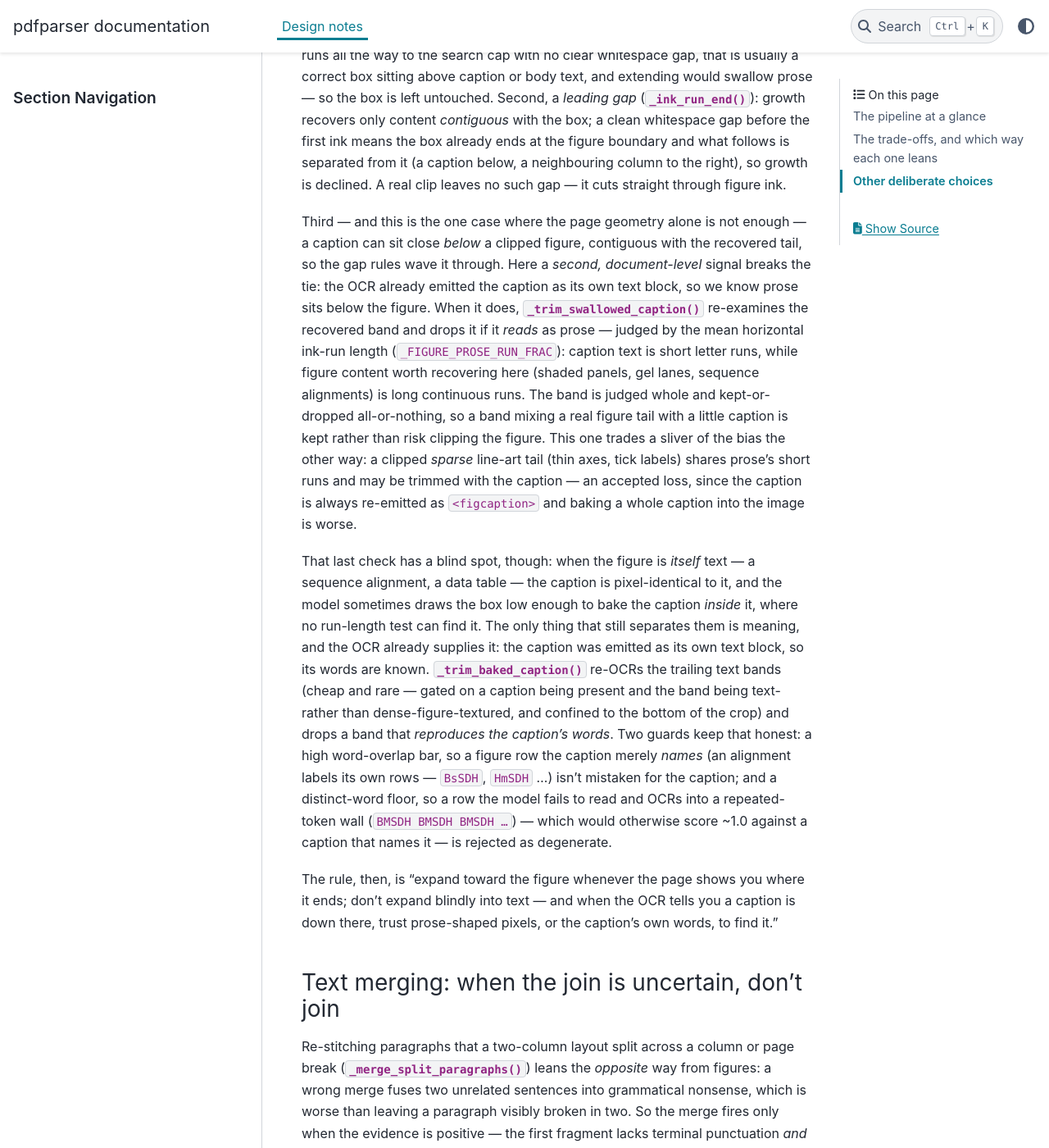
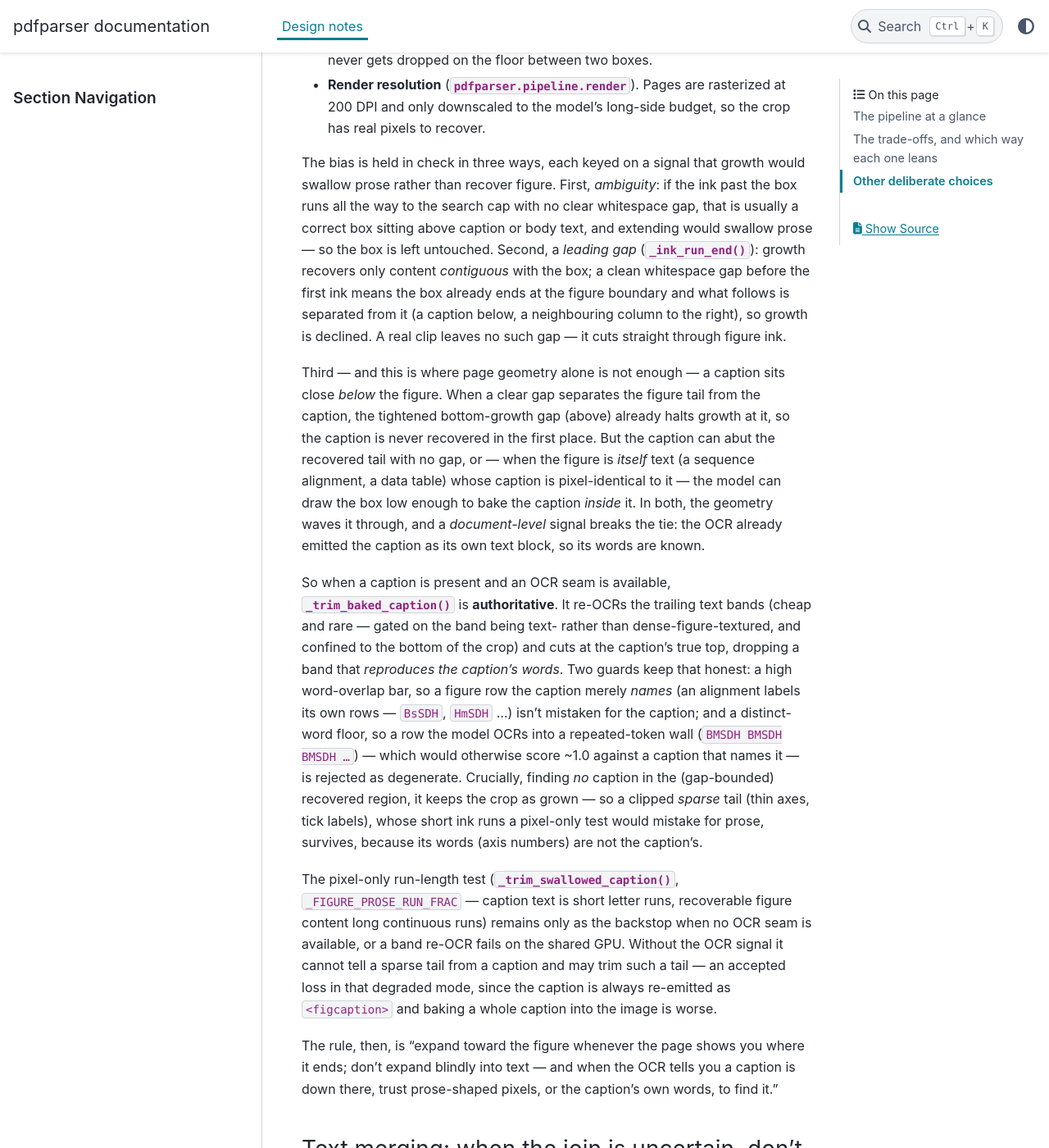
Before and after one commit to manuquadros/pdfparser, a Sphinx documentation site: the page built from docs/design.rst, in a window 1280 px wide and 1400 px high, scrolled down 2595 px. Shown: the whole window at 82% size. Built offline with Sphinx 7.4.7 and the PyData theme 0.15.4, drawn with Linux system fonts in a browser that asks for light colours; pages that are not in the unit, such as notebooks, are missing from menus; some of the changed text lies outside the part shown.

Commit message:
fix: recover figure left edge and clipped bottom tail above a caption

```diff
--- a/docs/design.rst
+++ b/docs/design.rst
@@ -81,16 +81,25 @@
 disagree, the code leans toward **including too much rather than too little**, and
 that bias is intentional.  It shows up in three places:
 
-* **Bottom and right recovery**
+* **Bottom, left and right recovery**
   (:func:`~pdfparser.pipeline.figures._extend_bottom_to_content`,
-  :func:`~pdfparser.pipeline.figures._extend_right_to_content`).
-  The model's box routinely clips the bottom — and, for a wide figure, the right
-  edge — of a figure.  Rather than trust the box, the crop grows over figure
-  content and stops at the whitespace gap beyond it (the space before the caption
-  below, or the page margin / inter-column gutter to the right).  The "is this
-  line blank?" threshold (``_FIGURE_BLANK_LINE_FRAC``) is kept near-empty on
+  :func:`~pdfparser.pipeline.figures._extend_right_to_content`,
+  :func:`~pdfparser.pipeline.figures._extend_left_to_content`).
+  The model's box routinely clips a figure's edges — most often the bottom, but
+  either side too (a wide figure's right edge, a plot's left axis line).  Rather
+  than trust the box, the crop grows over figure content and stops at the
+  whitespace gap beyond it (the space before the caption below, or the page margin
+  / inter-column gutter to either side).  All three edges share one body
+  (:func:`~pdfparser.pipeline.figures._grow_edge_offset`); the left edge reverses
+  the ink profile so the scan always runs outward from the edge.  The **top** edge
+  is deliberately *not* grown — the model does not clip tops in practice, and a
+  top-grown crop would reach up into the title/prose above the figure.  The "is
+  this line blank?" threshold (``_FIGURE_BLANK_LINE_FRAC``) is kept near-empty on
   purpose: a sparse figure line — a thin axis, content narrower than the box —
   must count as *content* so growth doesn't stop early and behead the figure.
+  When a caption follows the figure, bottom growth tightens its stop gap to the
+  smaller ``_FIGURE_BLOCK_GAP_FRAC`` so it halts at the figure↔caption gap rather
+  than stepping over it into the caption.
 
 * **Over-segmentation merge**
   (:func:`~pdfparser.pipeline.figures._cluster_figure_boxes`,
@@ -114,37 +123,39 @@
 caption below, a neighbouring column to the right), so growth is declined.  A real
 clip leaves no such gap — it cuts straight through figure ink.
 
-Third — and this is the one case where the page geometry alone is not enough — a
-caption can sit close *below* a clipped figure, contiguous with the recovered
-tail, so the gap rules wave it through.  Here a *second, document-level* signal
-breaks the tie: the OCR already emitted the caption as its own text block, so we
-know prose sits below the figure.  When it does,
-:func:`~pdfparser.pipeline.figures._trim_swallowed_caption` re-examines the
-recovered band and drops it if it *reads* as prose — judged by the mean horizontal
-ink-run length (``_FIGURE_PROSE_RUN_FRAC``): caption text is short letter runs,
-while figure content worth recovering here (shaded panels, gel lanes, sequence
-alignments) is long continuous runs.  The band is judged whole and kept-or-dropped
-all-or-nothing, so a band mixing a real figure tail with a little caption is kept
-rather than risk clipping the figure.  This one trades a sliver of the bias the
-other way: a clipped *sparse* line-art tail (thin axes, tick labels) shares prose's
-short runs and may be trimmed with the caption — an accepted loss, since the
-caption is always re-emitted as ``<figcaption>`` and baking a whole caption into
-the image is worse.
+Third — and this is where page geometry alone is not enough — a caption sits close
+*below* the figure.  When a clear gap separates the figure tail from the caption,
+the tightened bottom-growth gap (above) already halts growth at it, so the caption
+is never recovered in the first place.  But the caption can abut the recovered tail
+with no gap, or — when the figure is *itself* text (a sequence alignment, a data
+table) whose caption is pixel-identical to it — the model can draw the box low
+enough to bake the caption *inside* it.  In both, the geometry waves it through, and
+a *document-level* signal breaks the tie: the OCR already emitted the caption as its
+own text block, so its words are known.
 
-That last check has a blind spot, though: when the figure is *itself* text — a
-sequence alignment, a data table — the caption is pixel-identical to it, and the
-model sometimes draws the box low enough to bake the caption *inside* it, where no
-run-length test can find it.  The only thing that still separates them is meaning,
-and the OCR already supplies it: the caption was emitted as its own text block, so
-its words are known.  :func:`~pdfparser.pipeline.figures._trim_baked_caption`
-re-OCRs the trailing text bands (cheap and rare — gated on a caption being present
-and the band being text- rather than dense-figure-textured, and confined to the
-bottom of the crop) and drops a band that *reproduces the caption's words*.  Two
-guards keep that honest: a high word-overlap bar, so a figure row the caption
+So when a caption is present and an OCR seam is available,
+:func:`~pdfparser.pipeline.figures._trim_baked_caption` is **authoritative**.  It
+re-OCRs the trailing text bands (cheap and rare — gated on the band being text-
+rather than dense-figure-textured, and confined to the bottom of the crop) and cuts
+at the caption's true top, dropping a band that *reproduces the caption's words*.
+Two guards keep that honest: a high word-overlap bar, so a figure row the caption
 merely *names* (an alignment labels its own rows — ``BsSDH``, ``HmSDH`` …) isn't
-mistaken for the caption; and a distinct-word floor, so a row the model fails to
-read and OCRs into a repeated-token wall (``BMSDH BMSDH BMSDH …``) — which would
-otherwise score ~1.0 against a caption that names it — is rejected as degenerate.
+mistaken for the caption; and a distinct-word floor, so a row the model OCRs into a
+repeated-token wall (``BMSDH BMSDH BMSDH …``) — which would otherwise score ~1.0
+against a caption that names it — is rejected as degenerate.  Crucially, finding
+*no* caption in the (gap-bounded) recovered region, it keeps the crop as grown — so
+a clipped *sparse* tail (thin axes, tick labels), whose short ink runs a pixel-only
+test would mistake for prose, survives, because its words (axis numbers) are not the
+caption's.
+
+The pixel-only run-length test
+(:func:`~pdfparser.pipeline.figures._trim_swallowed_caption`,
+``_FIGURE_PROSE_RUN_FRAC`` — caption text is short letter runs, recoverable figure
+content long continuous runs) remains only as the backstop when no OCR seam is
+available, or a band re-OCR fails on the shared GPU.  Without the OCR signal it
+cannot tell a sparse tail from a caption and may trim such a tail — an accepted loss
+in that degraded mode, since the caption is always re-emitted as ``<figcaption>``
+and baking a whole caption into the image is worse.
 
 The rule, then, is "expand toward the figure whenever the page shows you where it
 ends; don't expand blindly into text — and when the OCR tells you a caption is
```
Also changed, not shown: 3 other files.
